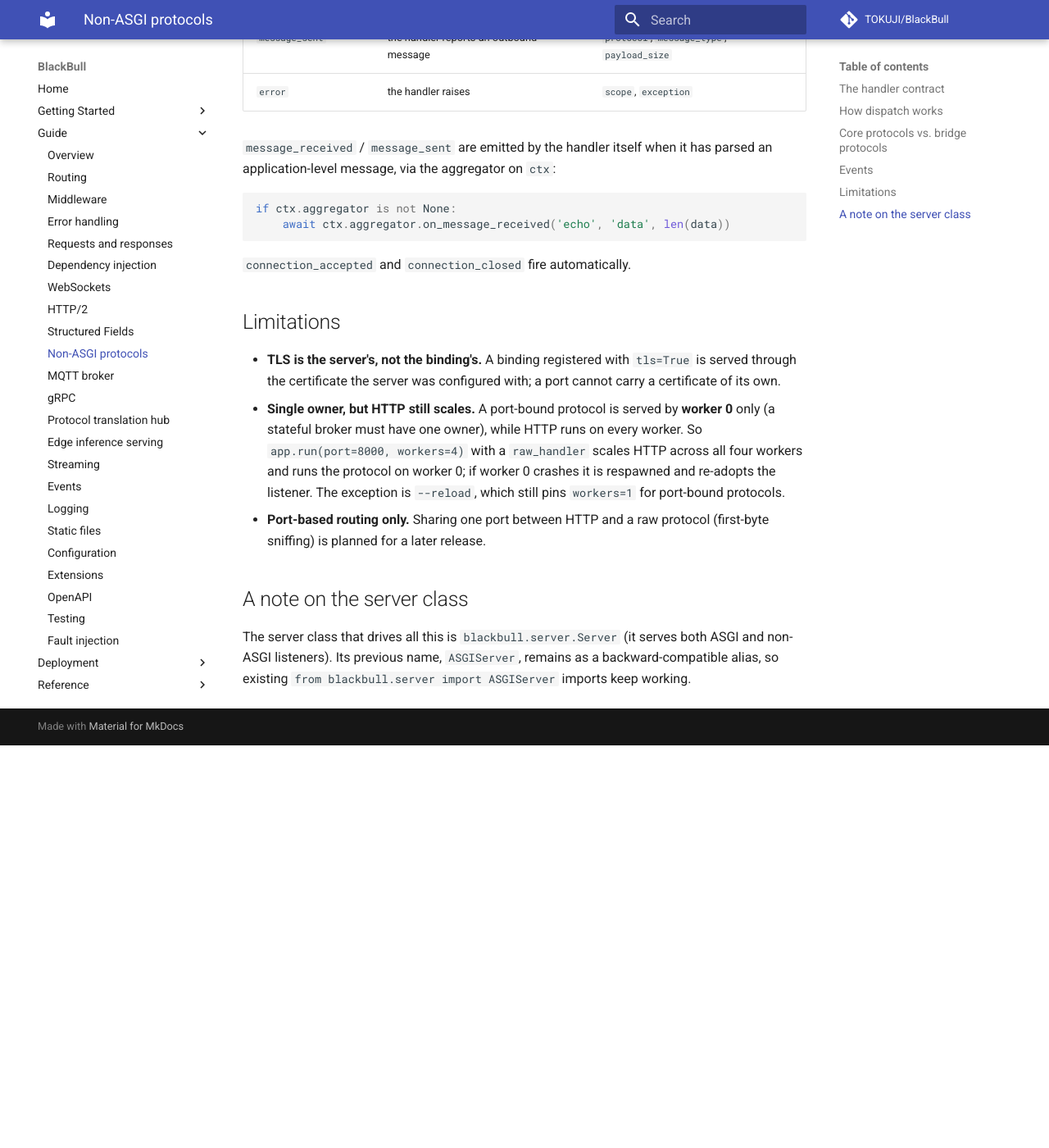
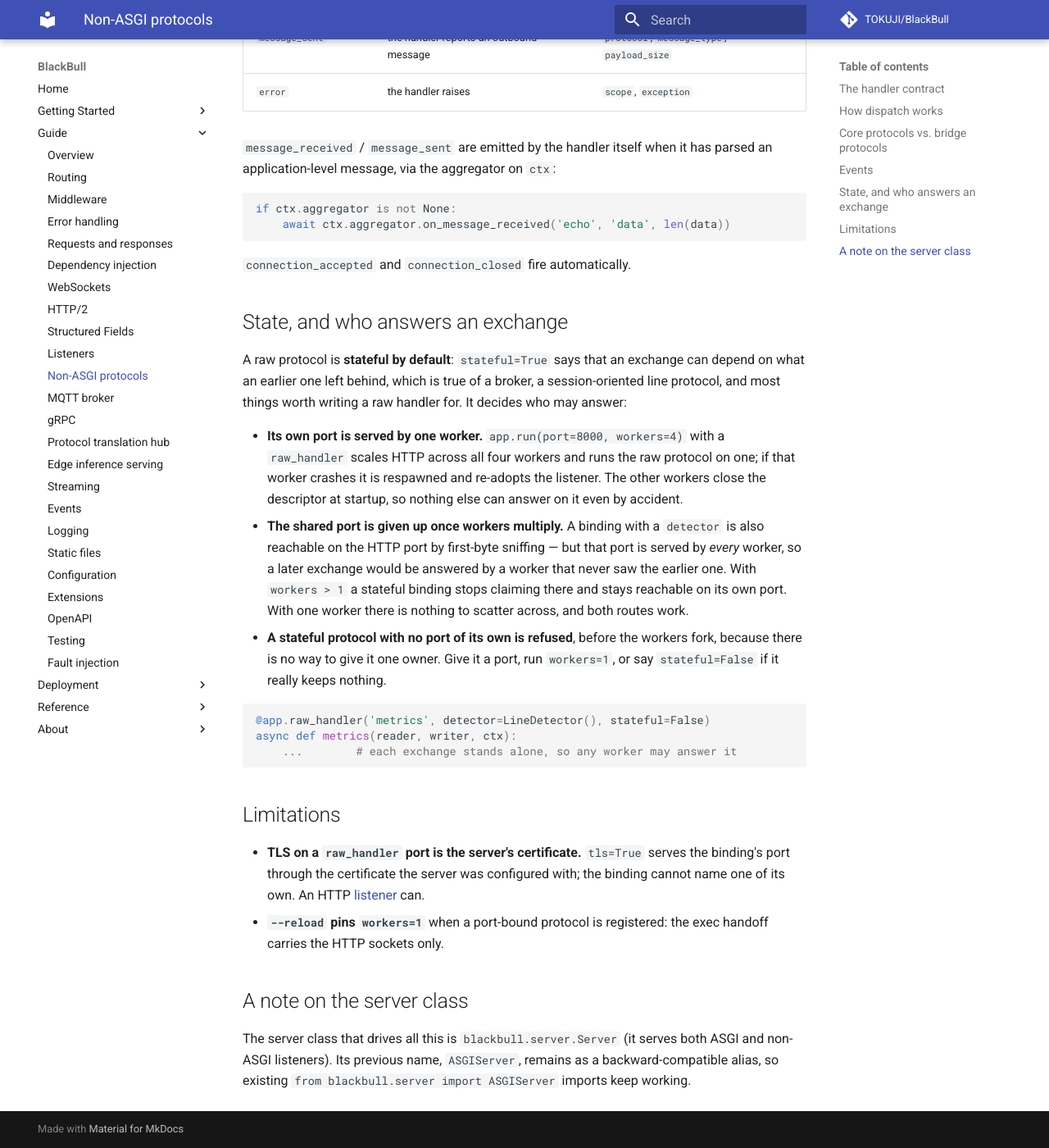
Before and after one commit to TOKUJI/BlackBull, an MkDocs documentation site: the page built from docs/guide/raw-protocols.md, in a window 1280 px wide and 1400 px high, scrolled down 2372 px. Shown: the whole window at 82% size. Built offline with MkDocs 1.6.1 and Material for MkDocs 9.7.7, drawn with Linux system fonts in a browser that asks for light colours; comment, search, counter and statistics services are not loaded; before the commit the page ends 3281 px from its top, so only the background shows below that.

Commit message:
feat(app): let a deployment state its listeners from app.run, and document them
The vocabulary existed but only Server could be handed it, so the capability
was not reachable from what getting-started teaches -- which is not delivered.
run() and serve() take listeners=, the package exports Listener / Tcp / Unix /
InheritedFd, and saying it twice is refused rather than resolved.

docs/guide/listeners.md is new. Two existing claims were false and are fixed:
TLS is no longer the server's for an HTTP listener, and first-byte sniffing
was described as 'planned for a later release' while MQTT already used it --
raw-protocols.md now says who may answer an exchange and why.

The multi-worker tests added this sprint wait for workers to answer rather
than sleeping at them, which is both faster and a better failure message.

````diff
--- a/blackbull/__init__.py
+++ b/blackbull/__init__.py
@@ -87,6 +87,8 @@
 #: server stack in particular must stay unloaded until asked for.  ``Request``
 #: is absent because it is a deprecated alias resolved through ``__getattr__``;
 #: listing it would make ``import *`` warn at code that never asked for it.
+from .server.listener import InheritedFd, Listener, Tcp, Unix
+
 __all__ = [
     # application + entry points
     'BlackBull', 'serve', 'AppConfig',
@@ -110,6 +112,8 @@
     'ASGIReceiveCallable', 'ASGISendCallable',
     # bundled middleware
     'CORS', 'as_middleware', 'TrustedProxy',
+    # the sockets a deployment asks for
+    'Listener', 'Tcp', 'Unix', 'InheritedFd',
 ]
 
 
--- a/docs/guide/raw-protocols.md
+++ b/docs/guide/raw-protocols.md
@@ -113,19 +113,42 @@
 
 `connection_accepted` and `connection_closed` fire automatically.
 
+## State, and who answers an exchange
+
+A raw protocol is **stateful by default**: `stateful=True` says that an
+exchange can depend on what an earlier one left behind, which is true of a
+broker, a session-oriented line protocol, and most things worth writing a raw
+handler for. It decides who may answer:
+
+- **Its own port is served by one worker.** `app.run(port=8000, workers=4)`
+  with a `raw_handler` scales HTTP across all four workers and runs the raw
+  protocol on one; if that worker crashes it is respawned and re-adopts the
+  listener. The other workers close the descriptor at startup, so nothing else
+  can answer on it even by accident.
+- **The shared port is given up once workers multiply.** A binding with a
+  `detector` is also reachable on the HTTP port by first-byte sniffing — but
+  that port is served by *every* worker, so a later exchange would be answered
+  by a worker that never saw the earlier one. With `workers > 1` a stateful
+  binding stops claiming there and stays reachable on its own port. With one
+  worker there is nothing to scatter across, and both routes work.
+- **A stateful protocol with no port of its own is refused**, before the
+  workers fork, because there is no way to give it one owner. Give it a port,
+  run `workers=1`, or say `stateful=False` if it really keeps nothing.
+
+```python
+@app.raw_handler('metrics', detector=LineDetector(), stateful=False)
+async def metrics(reader, writer, ctx):
+    ...        # each exchange stands alone, so any worker may answer it
+```
+
 ## Limitations
 
-- **TLS is the server's, not the binding's.** A binding registered with
-  `tls=True` is served through the certificate the server was configured
-  with; a port cannot carry a certificate of its own.
-- **Single owner, but HTTP still scales.** A port-bound protocol is served by
-  **worker 0** only (a stateful broker must have one owner), while HTTP runs on
-  every worker. So `app.run(port=8000, workers=4)` with a `raw_handler` scales
-  HTTP across all four workers and runs the protocol on worker 0; if worker 0
-  crashes it is respawned and re-adopts the listener. The exception is
-  `--reload`, which still pins `workers=1` for port-bound protocols.
-- **Port-based routing only.** Sharing one port between HTTP and a raw protocol
-  (first-byte sniffing) is planned for a later release.
+- **TLS on a `raw_handler` port is the server's certificate.** `tls=True`
+  serves the binding's port through the certificate the server was configured
+  with; the binding cannot name one of its own. An HTTP
+  [listener](listeners.md) can.
+- **`--reload` pins `workers=1`** when a port-bound protocol is registered: the
+  exec handoff carries the HTTP sockets only.
 
 ## A note on the server class
 
--- a/mkdocs.yml
+++ b/mkdocs.yml
@@ -51,6 +51,7 @@
     - WebSockets: guide/websockets.md
     - HTTP/2: guide/http2.md
     - Structured Fields: guide/structured-fields.md
+    - Listeners: guide/listeners.md
     - Non-ASGI protocols: guide/raw-protocols.md
     - MQTT broker: guide/mqtt.md
     - gRPC: guide/grpc.md
````
Also changed, not shown: docs/about/architecture.md (+9 -5 lines), docs/guide/listeners.md (added, +114 -0 lines), 3 other files.
